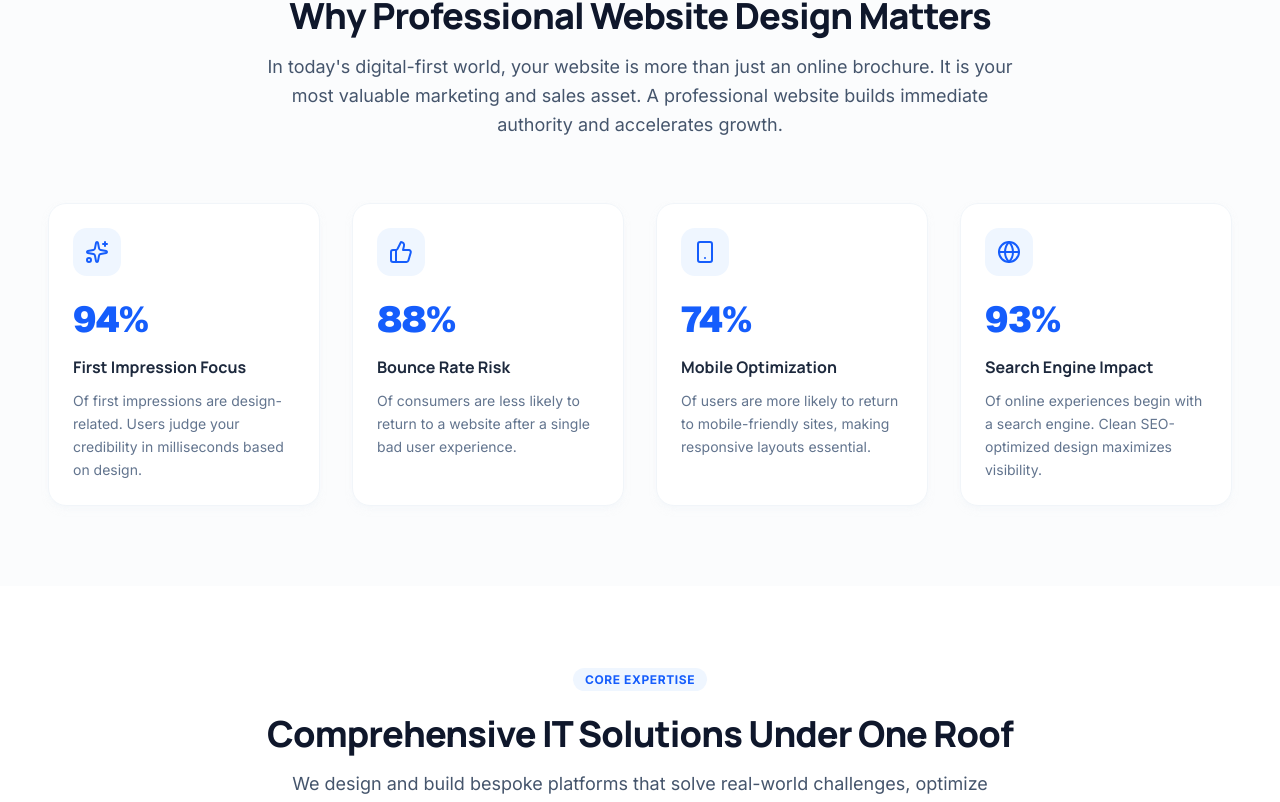
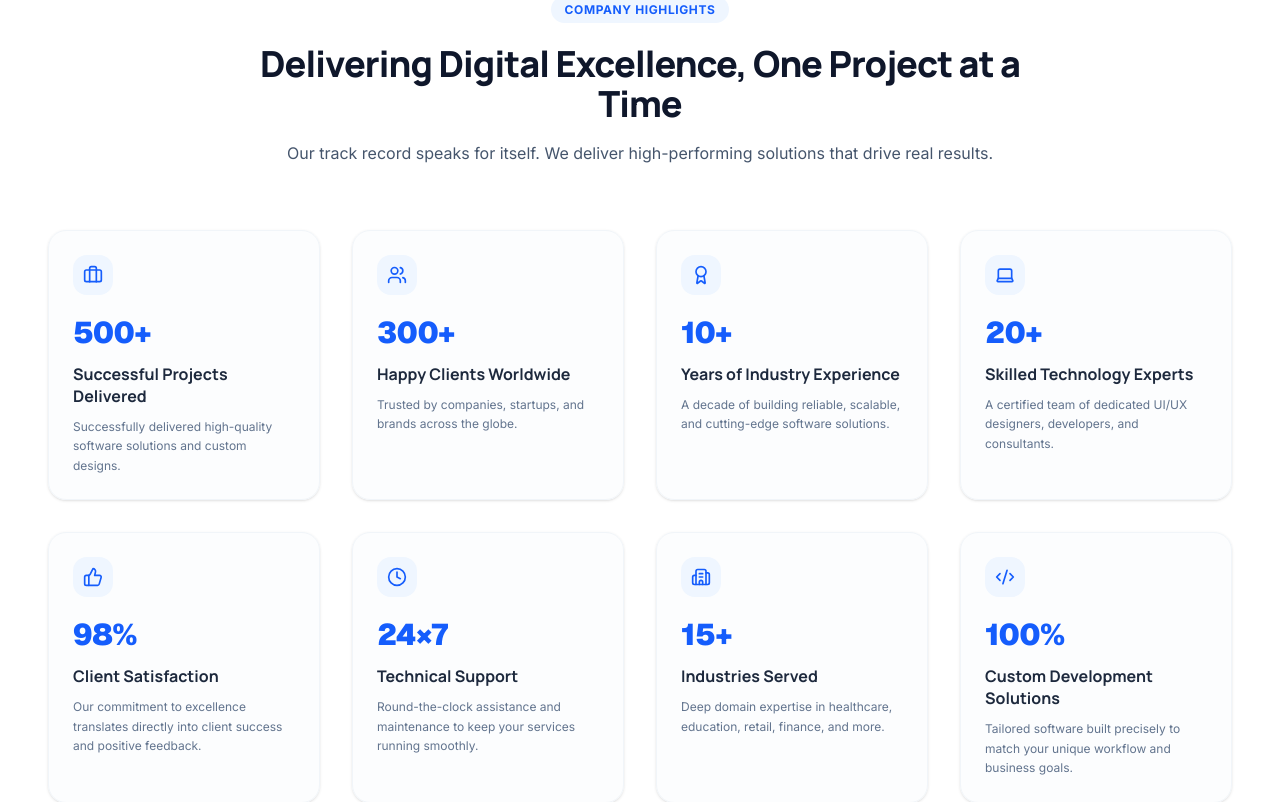
Before and after one commit to KomalYadav1711/cbs_software_company-, a Next.js app: page / in a window 1280 px wide. Shown: the part 1098-1900 px from the top of the page. Built offline with nearby package versions, Linux system fonts and the light colour scheme.

Commit message:
feat: add company highlights section with key metrics and descriptions

```diff
--- a/src/app/page.tsx
+++ b/src/app/page.tsx
@@ -193,12 +193,12 @@ const TIMELINE_STEPS = [
 
 
 const TECH_CATEGORIES = {
-  Frontend: ["HTML5", "CSS3", "JavaScript", "Bootstrap", "React.js", "Angular", "Vue.js", "Next.js", "Tailwind CSS"],
-  Backend: ["ASP.NET", "PHP", "Laravel", "Node.js", "Python", "Java", "Go", "Ruby on Rails"],
-  Mobile: ["Flutter", "React Native", "Android", "iOS", "Swift", "Kotlin"],
-  Database: ["MySQL", "Microsoft SQL Server", "PostgreSQL", "MongoDB", "Firebase", "Redis"],
+  Frontend: ["HTML5", "CSS3", "JavaScript", "Bootstrap", "React.js", "Angular", "Vue.js"],
+  Backend: ["ASP.NET", "PHP", "Laravel", "Node.js", "Python", "Java"],
+  Mobile: ["Flutter", "React Native", "Android", "iOS"],
+  Database: ["MySQL", "Microsoft SQL Server", "PostgreSQL", "MongoDB", "Firebase"],
   Ecommerce: ["Shopify", "WooCommerce", "Magento", "OpenCart", "Custom Ecommerce Platforms"],
-  "Cloud & DevOps": ["AWS", "Microsoft Azure", "Google Cloud Platform", "Docker", "Git", "GitHub", "CI/CD", "Kubernetes"]
+  "Cloud & DevOps": ["AWS", "Microsoft Azure", "Google Cloud Platform", "Docker", "Git", "GitHub", "CI/CD"]
 };
 
 
@@ -285,6 +285,57 @@ const FAQS = [
   {
     question: "Can you also develop the website after designing it?",
     answer: "Yes. CBS Software provides complete, end-to-end design and development services. We take your project from concept, wireframing, and interactive design prototypes all the way through to deployment, hosting setup, and long-term support."
+  }
+];
+
+const HIGHLIGHTS = [
+  {
+    value: "500+",
+    title: "Successful Projects Delivered",
+    description: "Successfully delivered high-quality software solutions and custom designs.",
+    icon: Briefcase,
+  },
+  {
+    value: "300+",
+    title: "Happy Clients Worldwide",
+    description: "Trusted by companies, startups, and brands across the globe.",
+    icon: Users,
+  },
+  {
+    value: "10+",
+    title: "Years of Industry Experience",
+    description: "A decade of building reliable, scalable, and cutting-edge software solutions.",
+    icon: Award,
+  },
+  {
+    value: "20+",
+    title: "Skilled Technology Experts",
+    description: "A certified team of dedicated UI/UX designers, developers, and consultants.",
+    icon: Laptop,
+  },
+  {
+    value: "98%",
+    title: "Client Satisfaction",
+    description: "Our commitment to excellence translates directly into client success and positive feedback.",
+    icon: ThumbsUp,
+  },
+  {
+    value: "24×7",
+    title: "Technical Support",
+    description: "Round-the-clock assistance and maintenance to keep your services running smoothly.",
+    icon: Clock,
+  },
+  {
+    value: "15+",
+    title: "Industries Served",
+    description: "Deep domain expertise in healthcare, education, retail, finance, and more.",
+    icon: Building2,
+  },
+  {
+    value: "100%",
+    title: "Custom Development Solutions",
+    description: "Tailored software built precisely to match your unique workflow and business goals.",
+    icon: Code2,
   }
 ];
 
@@ -467,6 +518,56 @@ export default function HomePage() {
                 </motion.div>
               ))}
             </div>
+          </div>
+        </Container>
+      </section>
+
+      {/* Company Highlights */}
+      <section className="py-20 bg-white">
+        <Container>
+          <ScrollReveal>
+            <div className="text-center max-w-3xl mx-auto">
+              <span className="text-xs font-bold uppercase tracking-wider text-blue-600 bg-blue-50 px-3.5 py-1.5 rounded-full">
+                Company Highlights
+              </span>
+              <h2 className="font-heading text-3xl md:text-4xl font-extrabold text-slate-900 mt-6 tracking-tight">
+                Delivering Digital Excellence, One Project at a Time
+              </h2>
+              <p className="mt-4 text-slate-600 text-sm sm:text-base leading-relaxed">
+                Our track record speaks for itself. We deliver high-performing solutions that drive real results.
+              </p>
+            </div>
+          </ScrollReveal>
+
+          <div className="mt-16 grid grid-cols-1 sm:grid-cols-2 lg:grid-cols-4 gap-6 md:gap-8">
+            {HIGHLIGHTS.map((item, idx) => {
+              const Icon = item.icon;
+              return (
+                <ScrollReveal key={item.title} delay={idx * 0.05} duration={0.5}>
+                  <motion.div
+                    whileHover={{ y: -6, scale: 1.02 }}
+                    whileTap={{ scale: 0.98 }}
+                    transition={{ type: "spring", stiffness: 400, damping: 20 }}
+                    className="bg-slate-50/40 hover:bg-white rounded-2xl p-6 border border-slate-100 hover:border-blue-500/20 shadow-sm hover:shadow-lg transition-all duration-300 flex flex-col justify-between h-full group"
+                  >
+                    <div>
+                      <div className="h-10 w-10 rounded-xl bg-blue-50 text-blue-600 flex items-center justify-center mb-5 group-hover:bg-blue-600 group-hover:text-white transition-colors duration-300">
+                        <Icon className="h-5 w-5" />
+                      </div>
+                      <div className="font-heading text-3xl font-black text-blue-600 tracking-tight">
+                        {item.value}
+                      </div>
+                      <h3 className="font-heading text-base font-bold text-slate-800 mt-3 leading-snug group-hover:text-blue-600 transition-colors duration-300">
+                        {item.title}
+                      </h3>
+                      <p className="text-slate-500 text-xs mt-2.5 leading-relaxed">
+                        {item.description}
+                      </p>
+                    </div>
+                  </motion.div>
+                </ScrollReveal>
+              );
+            })}
           </div>
         </Container>
       </section>
```
